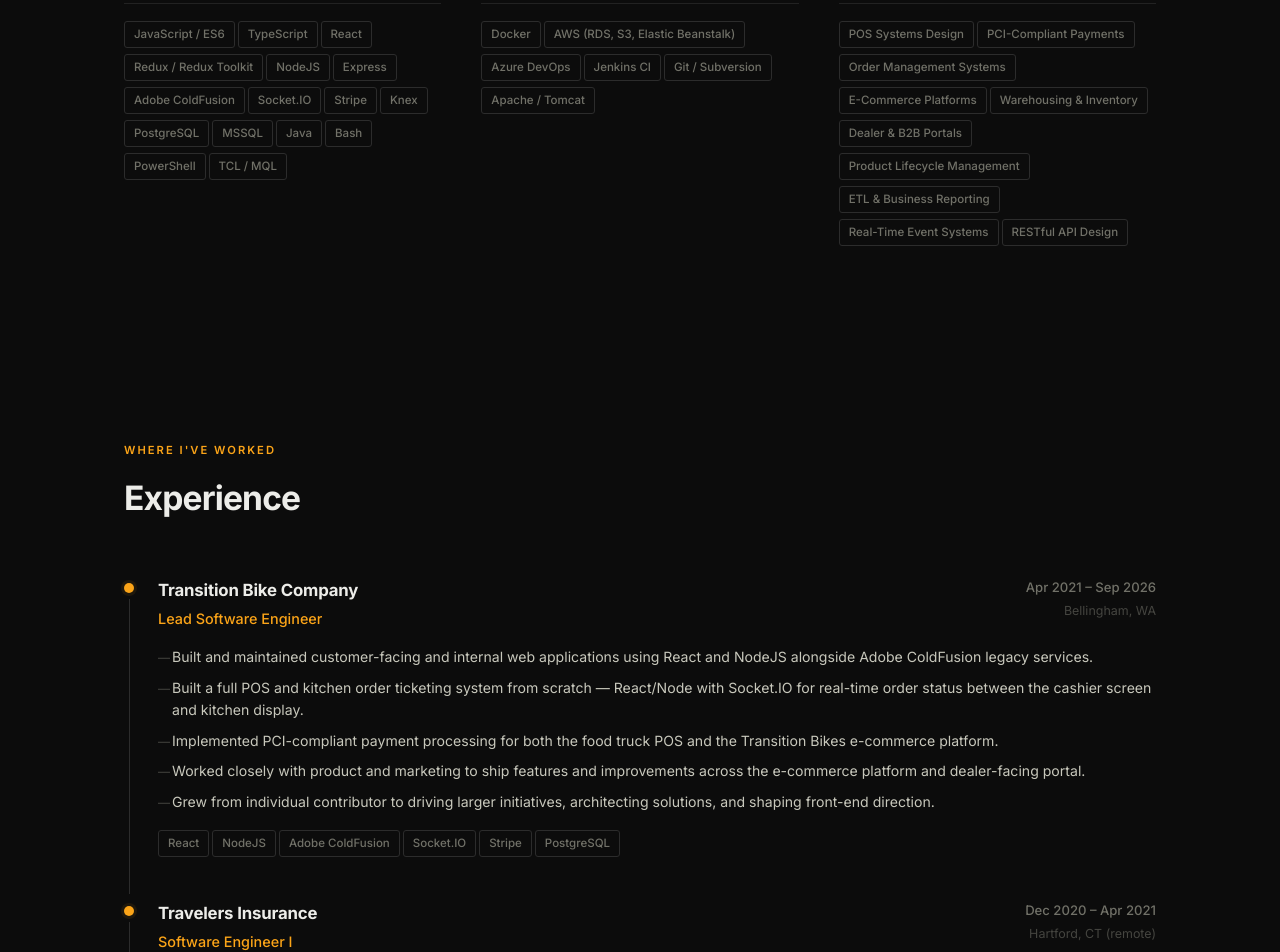
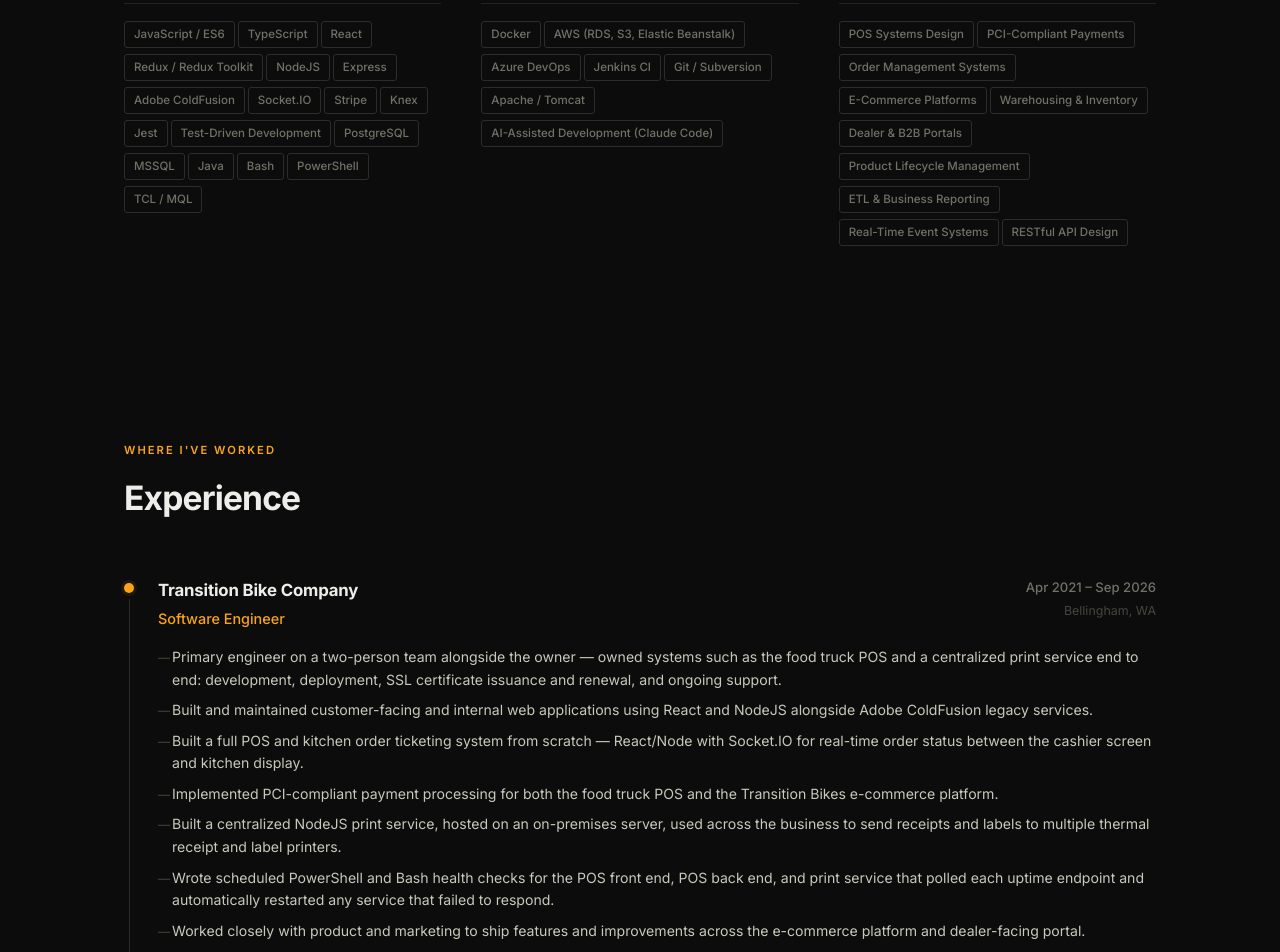
Before and after one commit to malerba423/jmalerba-portfolio, a React (Vite) app: page / in a window 1280 px wide. Shown: the part 1060-2012 px from the top of the page. Built offline with nearby package versions, Linux system fonts and the light colour scheme; the HTML template or start-up script is replaced by a standard one.

Commit message:
more updates

```diff
--- a/src/components/ResumeDocument.tsx
+++ b/src/components/ResumeDocument.tsx
@@ -1,5 +1,5 @@
 import { Document, Page, Text, View, Link, StyleSheet, Font } from '@react-pdf/renderer'
-import { profile, experience, skills, projects } from '../data'
+import { profile, experience, education, skills, projects } from '../data'
 
 // Keep words intact — hyphenated tech names look wrong and hurt ATS keyword matching.
 Font.registerHyphenationCallback(word => [word])
@@ -91,6 +91,15 @@
           ))}
         </View>
 
+        <View style={s.section} wrap={false}>
+          <Text style={s.heading}>Education</Text>
+          <View style={s.jobHeader}>
+            <Text style={s.jobTitle}>{education.degree} · {education.school}</Text>
+            <Text style={s.jobMeta}>{education.year}</Text>
+          </View>
+          <Text style={s.jobMeta}>{education.details}</Text>
+        </View>
+
         <View style={s.section}>
           <Text style={s.heading}>Selected Projects</Text>
           {projects.map(p => (
--- a/src/data.ts
+++ b/src/data.ts
@@ -20,16 +20,18 @@
 export const experience: Job[] = [
   {
     company: 'Transition Bike Company',
-    title: 'Lead Software Engineer',
+    title: 'Software Engineer',
     location: 'Bellingham, WA',
     dates: 'Apr 2021 – Sep 2026',
     tech: ['React', 'NodeJS', 'Adobe ColdFusion', 'Socket.IO', 'Stripe', 'PostgreSQL'],
     bullets: [
+      'Primary engineer on a two-person team alongside the owner — owned systems such as the food truck POS and a centralized print service end to end: development, deployment, SSL certificate issuance and renewal, and ongoing support.',
       'Built and maintained customer-facing and internal web applications using React and NodeJS alongside Adobe ColdFusion legacy services.',
       'Built a full POS and kitchen order ticketing system from scratch — React/Node with Socket.IO for real-time order status between the cashier screen and kitchen display.',
       'Implemented PCI-compliant payment processing for both the food truck POS and the Transition Bikes e-commerce platform.',
+      'Built a centralized NodeJS print service, hosted on an on-premises server, used across the business to send receipts and labels to multiple thermal receipt and label printers.',
+      'Wrote scheduled PowerShell and Bash health checks for the POS front end, POS back end, and print service that polled each uptime endpoint and automatically restarted any service that failed to respond.',
       'Worked closely with product and marketing to ship features and improvements across the e-commerce platform and dealer-facing portal.',
-      'Grew from individual contributor to driving larger initiatives, architecting solutions, and shaping front-end direction.',
     ],
   },
   {
@@ -48,10 +50,11 @@
     title: 'Fullstack Engineer & Team Lead',
     location: 'Madison, WI',
     dates: 'Jan 2020 – Dec 2020',
-    tech: ['React', 'Redux', 'NodeJS', 'PostgreSQL', 'AWS', 'Azure DevOps'],
+    tech: ['React', 'Redux', 'NodeJS', 'Jest', 'PostgreSQL', 'AWS', 'Azure DevOps'],
     bullets: [
       'Full-stack development across applications and microservices in an electric rideshare platform — DB design, APIs, and UI/state management.',
       'Implemented SSO, single-use password-reset tokens, reCAPTCHA, and server-sent events for real-time data delivery to client applications.',
+      'Practiced test-driven development with Jest — responsible for writing the test cases at the start of each feature, before implementation began.',
       'Promoted to team lead: backlog ownership, developer/intern management, deadline delivery, tech debt tracking, and SLA response.',
       'Set up CI/CD pipelines in Azure DevOps with automated unit test execution and pass/fail reporting on every build.',
     ],
@@ -81,11 +84,19 @@
   },
 ]
 
+export const education = {
+  school: 'University of Miami',
+  year: '2013',
+  degree: 'Bachelors in Computer Science, Finance',
+  details: 'Minor in Graphic Design · GPA 3.9/4.0',
+}
+
 export const skills: Record<string, string[]> = {
   'Languages & Frameworks': [
     'JavaScript / ES6', 'TypeScript', 'React', 'Redux / Redux Toolkit',
     'NodeJS', 'Express', 'Adobe ColdFusion',
     'Socket.IO', 'Stripe', 'Knex',
+    'Jest', 'Test-Driven Development',
     'PostgreSQL', 'MSSQL', 'Java',
     'Bash', 'PowerShell', 'TCL / MQL',
   ],
@@ -93,6 +104,7 @@
     'Docker', 'AWS (RDS, S3, Elastic Beanstalk)',
     'Azure DevOps', 'Jenkins CI',
     'Git / Subversion', 'Apache / Tomcat',
+    'AI-Assisted Development (Claude Code)',
   ],
   'Domain Expertise': [
     'POS Systems Design', 'PCI-Compliant Payments',
@@ -117,7 +129,7 @@
     title: 'Rideshare Rider & Driver Apps',
     context: 'Mobile22',
     description: 'React/Redux SPAs for booking electric vehicle rides and managing driver workflows, backed by a NodeJS/Express service layer deployed on AWS Elastic Beanstalk with CI/CD via Azure DevOps.',
-    tech: ['React', 'Redux', 'NodeJS', 'PostgreSQL', 'AWS'],
+    tech: ['React', 'Redux', 'NodeJS', 'Jest', 'PostgreSQL', 'AWS'],
     github: null,
     live: null,
     proprietary: true,
```
